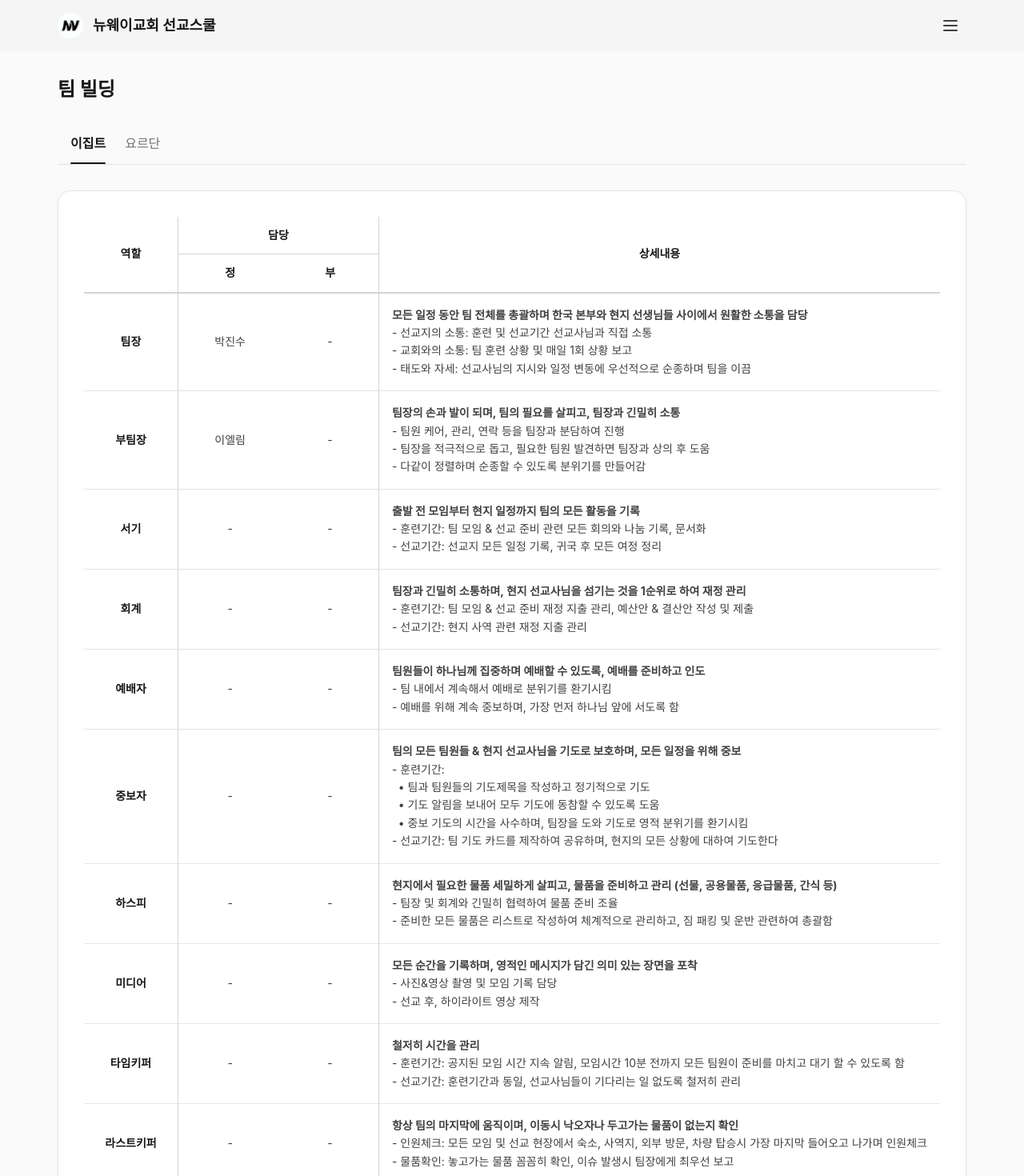
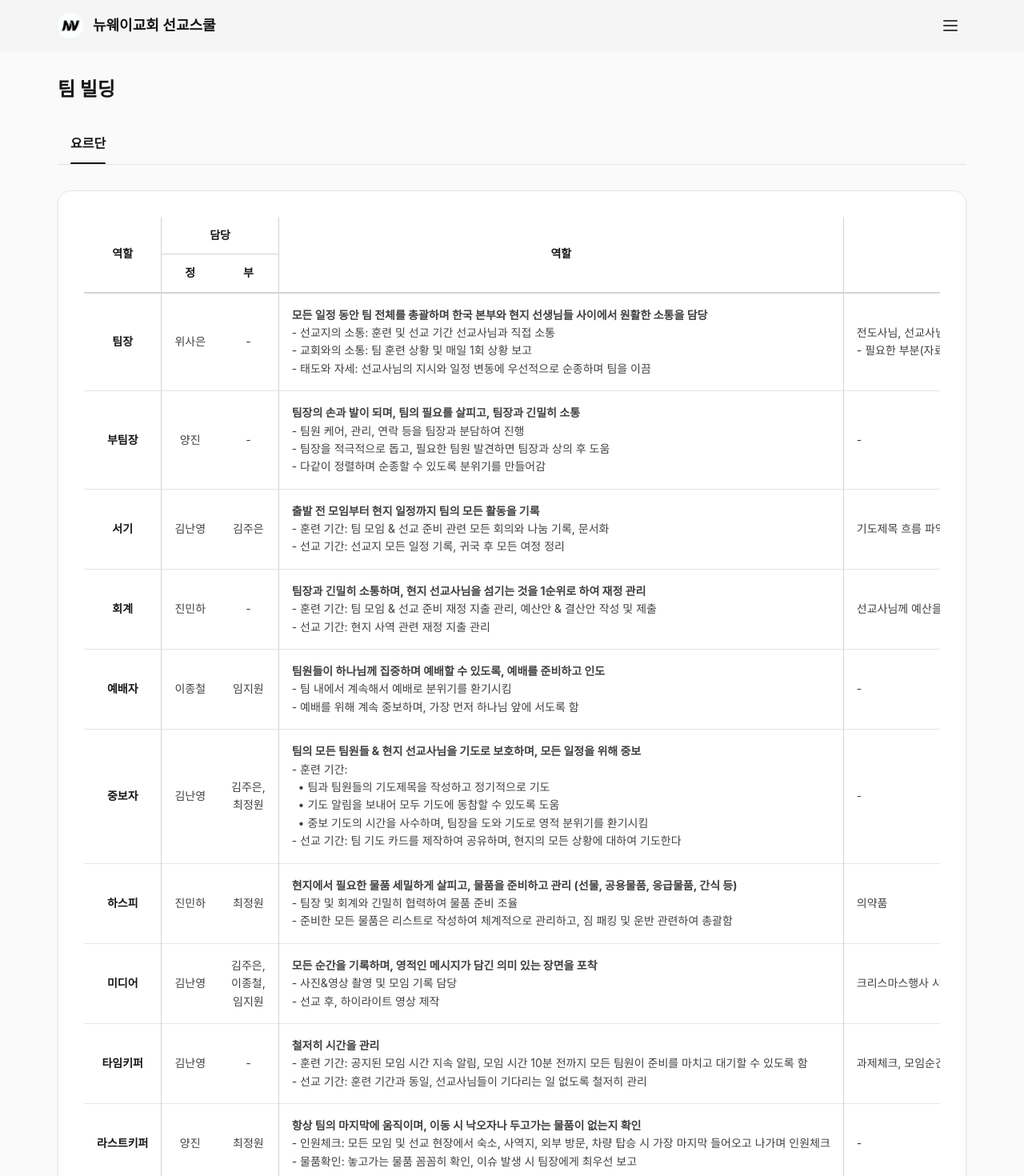
Before and after one commit to yjineey/newway-mission, a React (Vite) app: page /newway-mission/building in a window 1280 px wide. Shown: the top 1470 px of the page at 80% size. Built offline with nearby package versions, Linux system fonts and the light colour scheme; no server answers; a web font is replaced by a local one.

Commit message:
refactor: 기타 페이지 및 컴포넌트 수정
- TeamTabs, Footer, TeamContext 수정
- BoardDetail, BoardEdit, BoardWrite 수정
- Building, ChurchInfo, Home, Preparation, Records 페이지 수정

```diff
--- a/src/components/common/TeamTabs.jsx
+++ b/src/components/common/TeamTabs.jsx
@@ -4,7 +4,7 @@ function TeamTabs() {
   const { selectedTeam, changeTeam } = useTeam()
 
   const teams = [
-    { id: 'egypt', name: '이집트' },
+    // { id: 'egypt', name: '이집트' },
     { id: 'jordan', name: '요르단' },
     // 추가 팀은 여기에 (최대 4개)
     // { id: 'team3', name: '팀3' },
--- a/src/context/TeamContext.jsx
+++ b/src/context/TeamContext.jsx
@@ -3,12 +3,14 @@ import { createContext, useContext, useState, useEffect } from 'react'
 const TeamContext = createContext()
 
 export function TeamProvider({ children }) {
-  const [selectedTeam, setSelectedTeam] = useState('egypt')
+  const [selectedTeam, setSelectedTeam] = useState('jordan')
 
   // 로컬스토리지에서 초기값 불러오기
   useEffect(() => {
-    const savedTeam = localStorage.getItem('selectedTeam') || 'egypt'
-    setSelectedTeam(savedTeam)
+    const savedTeam = localStorage.getItem('selectedTeam') || 'jordan'
+    // 이집트가 저장되어 있으면 요르단으로 변경
+    const team = savedTeam === 'egypt' ? 'jordan' : savedTeam
+    setSelectedTeam(team)
   }, [])
 
   // 팀 변경 시 로컬스토리지에 저장
--- a/src/pages/BoardDetail.jsx
+++ b/src/pages/BoardDetail.jsx
@@ -16,14 +16,13 @@ function BoardDetail() {
 
   // 카테고리별 설정
   const categoryConfig = {
-    notices: { title: '공지사항', showTeamTabs: true, listPath: '/notices' },
     records: { title: '회의록', showTeamTabs: true, listPath: '/records' },
     praise: { title: '찬양', showTeamTabs: true, listPath: '/praise' },
     preparation: { title: '준비물', showTeamTabs: true, listPath: '/preparation' },
     items: { title: '선교물품', showTeamTabs: true, listPath: '/items' },
   }
 
-  const config = categoryConfig[category] || categoryConfig.notices
+  const config = categoryConfig[category] || categoryConfig.records
 
   useEffect(() => {
     loadPost()
--- a/src/pages/BoardEdit.jsx
+++ b/src/pages/BoardEdit.jsx
@@ -14,11 +14,6 @@ function BoardEdit() {
 
   // 카테고리별 설정
   const categoryConfig = {
-    notices: {
-      title: '공지사항',
-      showTeamTabs: true,
-      returnPath: `/notices/${id}`,
-    },
     records: {
       title: '회의록',
       showTeamTabs: true,
@@ -37,7 +32,7 @@ function BoardEdit() {
     },
   };
 
-  const config = categoryConfig[category] || categoryConfig.notices;
+  const config = categoryConfig[category] || categoryConfig.records;
 
   useEffect(() => {
     loadPost();
--- a/src/pages/BoardWrite.jsx
+++ b/src/pages/BoardWrite.jsx
@@ -13,11 +13,6 @@ function BoardWrite() {
 
   // 카테고리별 설정
   const categoryConfig = {
-    notices: {
-      title: '공지사항',
-      showTeamTabs: true,
-      returnPath: '/notices'
-    },
     records: {
       title: '회의록',
       showTeamTabs: true,
@@ -30,11 +25,10 @@ function BoardWrite() {
     }
   }
 
-  const config = categoryConfig[category] || categoryConfig.notices
+  const config = categoryConfig[category] || categoryConfig.records
 
   // 카테고리 옵션
   const categoryOptions = [
-    { value: 'notices', label: '공지사항' },
     { value: 'records', label: '회의록' },
     { value: 'prayer-requests', label: '중보기도' }
   ]
--- a/src/pages/Building.jsx
+++ b/src/pages/Building.jsx
@@ -12,7 +12,7 @@ function Building() {
         main: '박진수',
         sub: '',
         detail:
-          '모든 일정 동안 팀 전체를 총괄하며 한국 본부와 현지 선생님들 사이에서 원활한 소통을 담당\n- 선교지의 소통: 훈련 및 선교기간 선교사님과 직접 소통\n- 교회와의 소통: 팀 훈련 상황 및 매일 1회 상황 보고\n- 태도와 자세: 선교사님의 지시와 일정 변동에 우선적으로 순종하며 팀을 이끔',
+          '모든 일정 동안 팀 전체를 총괄하며 한국 본부와 현지 선생님들 사이에서 원활한 소통을 담당\n- 선교지의 소통: 훈련 및 선교 기간 선교사님과 직접 소통\n- 교회와의 소통: 팀 훈련 상황 및 매일 1회 상황 보고\n- 태도와 자세: 선교사님의 지시와 일정 변동에 우선적으로 순종하며 팀을 이끔',
       },
       {
         role: '부팀장',
@@ -26,14 +26,14 @@ function Building() {
         main: '',
         sub: '',
         detail:
-          '출발 전 모임부터 현지 일정까지 팀의 모든 활동을 기록\n- 훈련기간: 팀 모임 & 선교 준비 관련 모든 회의와 나눔 기록, 문서화\n- 선교기간: 선교지 모든 일정 기록, 귀국 후 모든 여정 정리',
+          '출발 전 모임부터 현지 일정까지 팀의 모든 활동을 기록\n- 훈련 기간: 팀 모임 & 선교 준비 관련 모든 회의와 나눔 기록, 문서화\n- 선교 기간: 선교지 모든 일정 기록, 귀국 후 모든 여정 정리',
       },
       {
         role: '회계',
         main: '',
         sub: '',
         detail:
-          '팀장과 긴밀히 소통하며, 현지 선교사님을 섬기는 것을 1순위로 하여 재정 관리\n- 훈련기간: 팀 모임 & 선교 준비 재정 지출 관리, 예산안 & 결산안 작성 및 제출\n- 선교기간: 현지 사역 관련 재정 지출 관리',
+          '팀장과 긴밀히 소통하며, 현지 선교사님을 섬기는 것을 1순위로 하여 재정 관리\n- 훈련 기간: 팀 모임 & 선교 준비 재정 지출 관리, 예산안 & 결산안 작성 및 제출\n- 선교 기간: 현지 사역 관련 재정 지출 관리',
       },
       {
         role: '예배자',
@@ -47,7 +47,7 @@ function Building() {
         main: '',
         sub: '',
         detail:
-          '팀의 모든 팀원들 & 현지 선교사님을 기도로 보호하며, 모든 일정을 위해 중보\n- 훈련기간:\n  • 팀과 팀원들의 기도제목을 작성하고 정기적으로 기도\n  • 기도 알림을 보내어 모두 기도에 동참할 수 있도록 도움\n  • 중보 기도의 시간을 사수하며, 팀장을 도와 기도로 영적 분위기를 환기시킴\n- 선교기간: 팀 기도 카드를 제작하여 공유하며, 현지의 모든 상황에 대하여 기도한다',
+          '팀의 모든 팀원들 & 현지 선교사님을 기도로 보호하며, 모든 일정을 위해 중보\n- 훈련 기간:\n  • 팀과 팀원들의 기도제목을 작성하고 정기적으로 기도\n  • 기도 알림을 보내어 모두 기도에 동참할 수 있도록 도움\n  • 중보 기도의 시간을 사수하며, 팀장을 도와 기도로 영적 분위기를 환기시킴\n- 선교 기간: 팀 기도 카드를 제작하여 공유하며, 현지의 모든 상황에 대하여 기도한다',
       },
       {
         role: '하스피',
@@ -68,14 +68,14 @@ function Building() {
         main: '',
         sub: '',
         detail:
-          '철저히 시간을 관리\n- 훈련기간: 공지된 모임 시간 지속 알림, 모임시간 10분 전까지 모든 팀원이 준비를 마치고 대기 할 수 있도록 함\n- 선교기간: 훈련기간과 동일, 선교사님들이 기다리는 일 없도록 철저히 관리',
+          '철저히 시간을 관리\n- 훈련 기간: 공지된 모임 시간 지속 알림, 모임 시간 10분 전까지 모든 팀원이 준비를 마치고 대기할 수 있도록 함\n- 선교 기간: 훈련 기간과 동일, 선교사님들이 기다리는 일 없도록 철저히 관리',
       },
       {
         role: '라스트키퍼',
         main: '',
         sub: '',
         detail:
-          '항상 팀의 마지막에 움직이며, 이동시 낙오자나 두고가는 물품이 없는지 확인\n- 인원체크: 모든 모임 및 선교 현장에서 숙소, 사역지, 외부 방문, 차량 탑승시 가장 마지막 들어오고 나가며 인원체크\n- 물품확인: 놓고가는 물품 꼼꼼히 확인, 이슈 발생시 팀장에게 최우선 보고',
+          '항상 팀의 마지막에 움직이며, 이동 시 낙오자나 두고가는 물품이 없는지 확인\n- 인원체크: 모든 모임 및 선교 현장에서 숙소, 사역지, 외부 방문, 차량 탑승 시 가장 마지막 들어오고 나가며 인원체크\n- 물품확인: 놓고가는 물품 꼼꼼히 확인, 이슈 발생 시 팀장에게 최우선 보고',
       },
     ],
     jordan: [
@@ -84,7 +84,8 @@ function Building() {
         main: '위사은',
         sub: '',
         detail:
-          '모든 일정 동안 팀 전체를 총괄하며 한국 본부와 현지 선생님들 사이에서 원활한 소통을 담당\n- 선교지의 소통: 훈련 및 선교기간 선교사님과 직접 소통\n- 교회와의 소통: 팀 훈련 상황 및 매일 1회 상황 보고\n- 태도와 자세: 선교사님의 지시와 일정 변동에 우선적으로 순종하며 팀을 이끔',
+          '모든 일정 동안 팀 전체를 총괄하며 한국 본부와 현지 선생님들 사이에서 원활한 소통을 담당\n- 선교지의 소통: 훈련 및 선교 기간 선교사님과 직접 소통\n- 교회와의 소통: 팀 훈련 상황 및 매일 1회 상황 보고\n- 태도와 자세: 선교사님의 지시와 일정 변동에 우선적으로 순종하며 팀을 이끔',
+        other: '전도사님, 선교사님 소통은 오직 팀장님만\n- 필요한 부분(자료)은 팀장 통해서 소통',
       },
       {
         role: '부팀장',
@@ -98,14 +99,16 @@ function Building() {
         main: '김난영',
         sub: '김주은',
         detail:
-          '출발 전 모임부터 현지 일정까지 팀의 모든 활동을 기록\n- 훈련기간: 팀 모임 & 선교 준비 관련 모든 회의와 나눔 기록, 문서화\n- 선교기간: 선교지 모든 일정 기록, 귀국 후 모든 여정 정리',
+          '출발 전 모임부터 현지 일정까지 팀의 모든 활동을 기록\n- 훈련 기간: 팀 모임 & 선교 준비 관련 모든 회의와 나눔 기록, 문서화\n- 선교 기간: 선교지 모든 일정 기록, 귀국 후 모든 여정 정리',
+        other: '기도제목 흐름 파악, 기록',
       },
       {
         role: '회계',
         main: '진민하',
         sub: '',
         detail:
-          '팀장과 긴밀히 소통하며, 현지 선교사님을 섬기는 것을 1순위로 하여 재정 관리\n- 훈련기간: 팀 모임 & 선교 준비 재정 지출 관리, 예산안 & 결산안 작성 및 제출\n- 선교기간: 현지 사역 관련 재정 지출 관리',
+          '팀장과 긴밀히 소통하며, 현지 선교사님을 섬기는 것을 1순위로 하여 재정 관리\n- 훈련 기간: 팀 모임 & 선교 준비 재정 지출 관리, 예산안 & 결산안 작성 및 제출\n- 선교 기간: 현지 사역 관련 재정 지출 관리',
+        other: '선교사님께 예산을 드리게 되면 부 역할에 더 집중',
       },
       {
         role: '예배자',
@@ -119,7 +122,7 @@ function Building() {
         main: '김난영',
         sub: '김주은, 최정원',
         detail:
-          '팀의 모든 팀원들 & 현지 선교사님을 기도로 보호하며, 모든 일정을 위해 중보\n- 훈련기간:\n  • 팀과 팀원들의 기도제목을 작성하고 정기적으로 기도\n  • 기도 알림을 보내어 모두 기도에 동참할 수 있도록 도움\n  • 중보 기도의 시간을 사수하며, 팀장을 도와 기도로 영적 분위기를 환기시킴\n- 선교기간: 팀 기도 카드를 제작하여 공유하며, 현지의 모든 상황에 대하여 기도한다',
+          '팀의 모든 팀원들 & 현지 선교사님을 기도로 보호하며, 모든 일정을 위해 중보\n- 훈련 기간:\n  • 팀과 팀원들의 기도제목을 작성하고 정기적으로 기도\n  • 기도 알림을 보내어 모두 기도에 동참할 수 있도록 도움\n  • 중보 기도의 시간을 사수하며, 팀장을 도와 기도로 영적 분위기를 환기시킴\n- 선교 기간: 팀 기도 카드를 제작하여 공유하며, 현지의 모든 상황에 대하여 기도한다',
       },
       {
         role: '하스피',
@@ -127,6 +130,7 @@ function Building() {
         sub: '최정원',
         detail:
           '현지에서 필요한 물품 세밀하게 살피고, 물품을 준비하고 관리 (선물, 공용물품, 응급물품, 간식 등)\n- 팀장 및 회계와 긴밀히 협력하여 물품 준비 조율\n- 준비한 모든 물품은 리스트로 작성하여 체계적으로 관리하고, 짐 패킹 및 운반 관련하여 총괄함',
+        other: '의약품',
       },
       {
         role: '미디어',
@@ -134,20 +138,22 @@ function Building() {
         sub: '김주은, 이종철, 임지원',
         detail:
           '모든 순간을 기록하며, 영적인 메시지가 담긴 의미 있는 장면을 포착\n- 사진&영상 촬영 및 모임 기록 담당\n- 선교 후, 하이라이트 영상 제작',
+        other: '크리스마스행사 시도-의영자매에게 학습(릴스용)',
       },
       {
         role: '타임키퍼',
         main: '김난영',
         sub: '',
         detail:
-          '철저히 시간을 관리\n- 훈련기간: 공지된 모임 시간 지속 알림, 모임시간 10분 전까지 모든 팀원이 준비를 마치고 대기 할 수 있도록 함\n- 선교기간: 훈련기간과 동일, 선교사님들이 기다리는 일 없도록 철저히 관리',
+          '철저히 시간을 관리\n- 훈련 기간: 공지된 모임 시간 지속 알림, 모임 시간 10분 전까지 모든 팀원이 준비를 마치고 대기할 수 있도록 함\n- 선교 기간: 훈련 기간과 동일, 선교사님들이 기다리는 일 없도록 철저히 관리',
+        other: '과제체크, 모임순간 리마인드',
       },
       {
         role: '라스트키퍼',
         main: '양진',
         sub: '최정원',
         detail:
-          '항상 팀의 마지막에 움직이며, 이동시 낙오자나 두고가는 물품이 없는지 확인\n- 인원체크: 모든 모임 및 선교 현장에서 숙소, 사역지, 외부 방문, 차량 탑승시 가장 마지막 들어오고 나가며 인원체크\n- 물품확인: 놓고가는 물품 꼼꼼히 확인, 이슈 발생시 팀장에게 최우선 보고',
+          '항상 팀의 마지막에 움직이며, 이동 시 낙오자나 두고가는 물품이 없는지 확인\n- 인원체크: 모든 모임 및 선교 현장에서 숙소, 사역지, 외부 방문, 차량 탑승 시 가장 마지막 들어오고 나가며 인원체크\n- 물품확인: 놓고가는 물품 꼼꼼히 확인, 이슈 발생 시 팀장에게 최우선 보고',
       },
     ],
   };
@@ -176,9 +182,15 @@ function Building() {
                 </th>
                 <th
                   rowSpan={2}
+                  className="px-4 py-3 text-center text-sm font-bold text-gray-900 dark:text-white border-r border-gray-300 dark:border-gray-600"
+                >
+                  역할
+                </th>
+                <th
+                  rowSpan={2}
                   className="px-4 py-3 text-center text-sm font-bold text-gray-900 dark:text-white"
                 >
-                  상세내용
+                  기타
                 </th>
               </tr>
               <tr className="border-b-2 border-gray-300 dark:border-gray-600">
@@ -217,7 +229,7 @@ function Building() {
                     </>
                   )}
                   <td
-                    className="px-4 py-4 text-sm text-gray-700 dark:text-gray-300 text-left"
+                    className="px-4 py-4 text-sm text-gray-700 dark:text-gray-300 text-left border-r border-gray-300 dark:border-gray-600"
                     style={{ whiteSpace: 'pre' }}
                   >
                     {item.detail ? (
@@ -236,6 +248,12 @@ function Building() {
                       '-'
                     )}
                   </td>
+                  <td
+                    className="px-4 py-4 text-sm text-gray-700 dark:text-gray-300 text-left"
+                    style={{ whiteSpace: 'pre' }}
+                  >
+                    {item.other || '-'}
+                  </td>
                 </tr>
               ))}
             </tbody>
--- a/src/pages/ChurchInfo.jsx
+++ b/src/pages/ChurchInfo.jsx
@@ -135,7 +135,7 @@ function ChurchInfo() {
               <div className="grid grid-cols-1 md:grid-cols-3 gap-4">
                 <div className="p-4 bg-gray-50 dark:bg-[#2d2d2d] rounded-lg">
                   <h4 className="font-semibold text-gray-900 dark:text-white mb-2">
-                    주일예배
+                    주일 예배
                   </h4>
                   <p className="text-sm text-gray-600 dark:text-gray-400">
                     주일 오전 11시 30분
@@ -176,7 +176,7 @@ function ChurchInfo() {
                 </div>
                 <div className="p-4 bg-gray-50 dark:bg-[#2d2d2d] rounded-lg">
                   <h4 className="font-semibold text-gray-900 dark:text-white mb-2">
-                    금요예배
+                    금요 예배
                   </h4>
                   <p className="text-sm text-gray-600 dark:text-gray-400">
                     금요일 오후 8시
--- a/src/pages/Home.jsx
+++ b/src/pages/Home.jsx
@@ -1,19 +1,10 @@
-import { useTeam } from '../context/TeamContext';
-import TeamSelector from '../components/team/TeamSelector';
 import CategoryGrid from '../components/category/CategoryGrid';
 import { categoryGroups } from '../data/categories';
 
 function Home() {
-  const { selectedTeam, changeTeam } = useTeam();
-
   return (
     <div className="min-h-screen py-8">
       <div className="container mx-auto px-4 max-w-6xl">
-        {/* 팀 선택 */}
-        <div className="mb-8 animate-fade-in">
-          <TeamSelector selectedTeam={selectedTeam} onTeamChange={changeTeam} />
-        </div>
-
         {/* 카테고리 그리드 */}
         <div className="animate-fade-in">
           <CategoryGrid groups={categoryGroups} />
--- a/src/pages/Preparation.jsx
+++ b/src/pages/Preparation.jsx
@@ -1,12 +1,14 @@
 import { useState, useEffect } from 'react';
 import { useTeam } from '../context/TeamContext';
 import PageLayout from '../components/layout/PageLayout';
+import PreparationTabs from '../components/common/PreparationTabs';
 import ListItem from '../components/board/ListItem';
 import EmptyState from '../components/board/EmptyState';
 import { getPosts } from '../services/postService';
 
 function Preparation() {
   const { selectedTeam } = useTeam();
+  const [selectedTab, setSelectedTab] = useState('personal');
   const [items, setItems] = useState([]);
 
   useEffect(() => {
@@ -22,11 +24,15 @@ function Preparation() {
     }
   };
 
+  // 탭에 따라 필터링 (현재는 모든 아이템을 보여주지만, 나중에 카테고리 필드로 필터링 가능)
+  const filteredItems = items; // TODO: selectedTab에 따라 필터링
+
   return (
-    <PageLayout title="준비물" showTeamTabs={true}>
-      {items.length > 0 ? (
+    <PageLayout title="준비물" showTeamTabs={false}>
+      <PreparationTabs selectedTab={selectedTab} onTabChange={setSelectedTab} />
+      {filteredItems.length > 0 ? (
         <div className="space-y-3">
-          {items.map((item) => (
+          {filteredItems.map((item) => (
             <ListItem
               key={item.id}
               id={item.id}
```
Also changed, not shown: src/components/layout/Footer.jsx (+10 -8 lines), src/pages/Records.jsx (+45 -1 lines).
